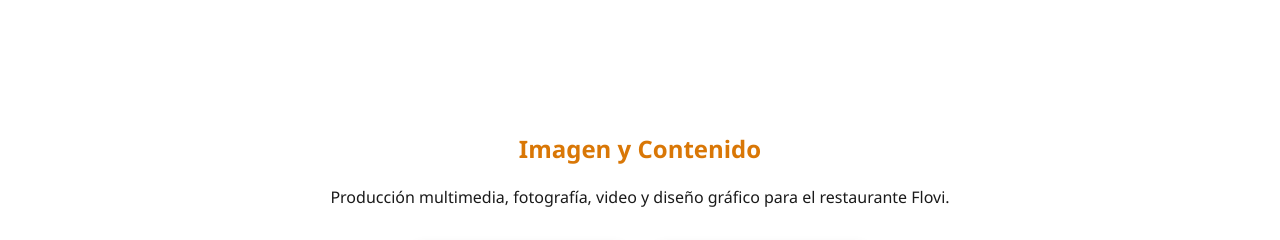
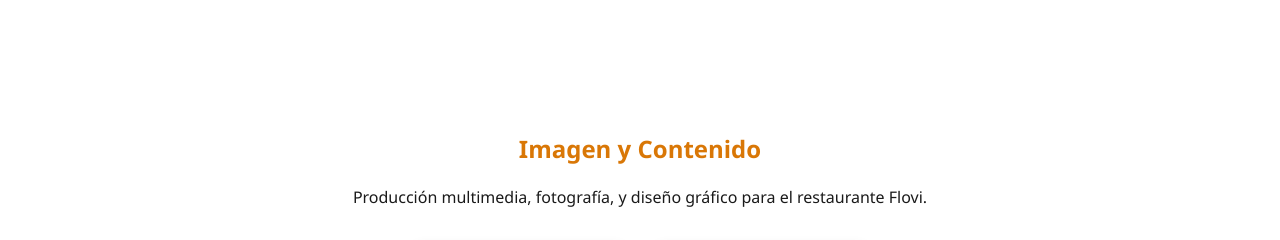
Before and after one commit to JuanCsv024/SymmetricalStudios, a plain HTML site: page index.html in a window 1280 px wide. Shown: the part 2303-2543 px from the top of the page. Drawn offline with Linux system fonts and the light colour scheme.

Commit message:
Update index.html

```diff
--- a/index.html
+++ b/index.html
@@ -103,7 +103,7 @@
 
 <section id="imagen" class="portfolio-section">
   <h2>Imagen y Contenido</h2>
-  <p>Producción multimedia, fotografía, video y diseño gráfico para el restaurante Flovi.</p>
+  <p>Producción multimedia, fotografía, y diseño gráfico para el restaurante Flovi.</p>
 
   <div class="portfolio-grid">
 
```
